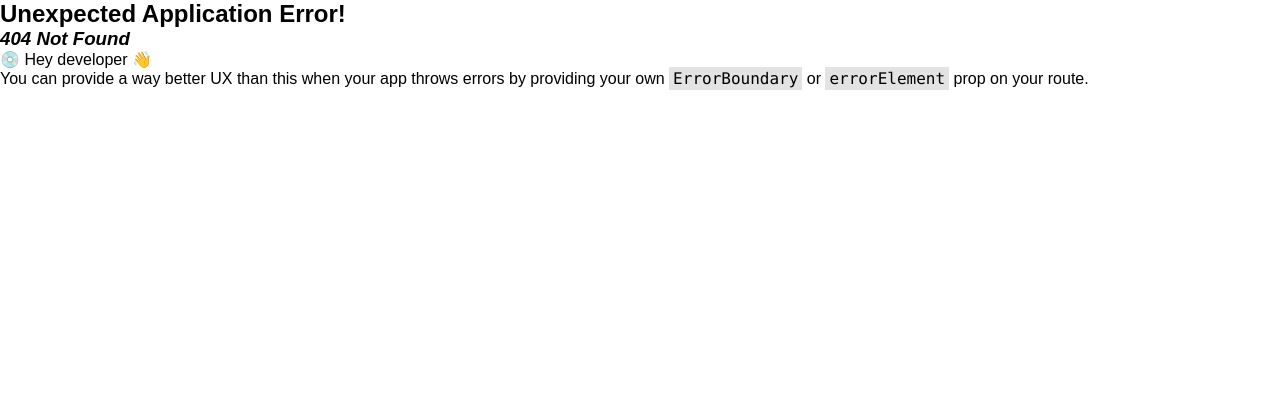
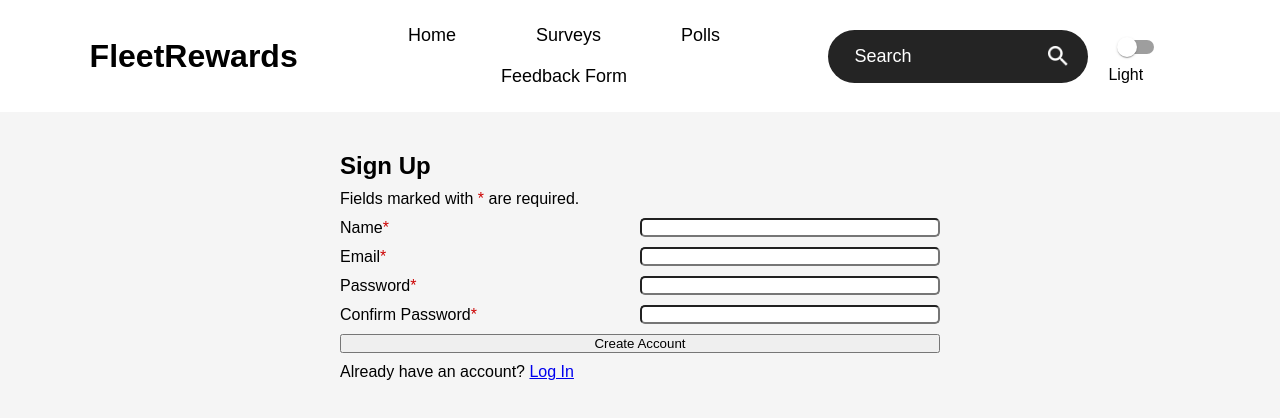
Before and after one commit to ItsGoldeneyes/Vehicular-Networks-Inc, a React (Create React App) app in the folder frontend/: page /register in a window 1280 px wide. Before the commit this address had no page. Shown: the top 418 px of the page. Built offline with nearby package versions, Linux system fonts and the light colour scheme.

Commit message:
add register and login pages

```diff
--- a/frontend/src/App.js
+++ b/frontend/src/App.js
@@ -11,6 +11,8 @@ import Home from "./components/Home";
 import Surveys from "./components/Surveys";
 import Polls from "./components/Polls";
 import FeedbackForm from "./components/FeedbackForm";
+import Register from "./pages/Register/Register";
+import Login from "./pages/Login/Login";
 
 //layouts
 import RootLayout from "./layouts/RootLayout"; /* - to be used for navbar*/
@@ -29,6 +31,8 @@ const router = createBrowserRouter(
       <Route path="Feedback" element={<FeedbackForm />}>
         {/* <Route path=""></Route> */}
       </Route>
+      <Route path="register" element={<Register />} />
+      <Route path="login" element={<Login />} />
     </Route>
   )
 );
--- /dev/null
+++ b/frontend/src/pages/Login/Login.js
@@ -0,0 +1,39 @@
+import React, { useEffect, useId } from "react";
+import styles from './Login.module.css';
+import { NavLink } from "react-router-dom";
+
+export default function Register() {
+    const emailId = useId();
+    const passId = useId();
+
+    useEffect(() => {
+        document.title = "Login - FleetRewards";
+    }, []);
+
+    function handleSubmit(e) {
+        e.preventDefault();
+
+        const form = e.target;
+        const formData = new FormData(form);
+
+        fetch('/some-api', { method: form.method, body: formData });
+        console.log(Object.fromEntries(formData.entries()));
+    }
+
+    return (<>
+        <main className={styles.main}>
+            <h2>Log In</h2>
+            <p>Fields marked with <span className={styles.required} /> are required.</p>
+            <form method="post" onSubmit={handleSubmit} className={styles.registerForm}>
+                <label htmlFor={emailId} className={styles.registerLabel}>Email<span className={styles.required} /></label>
+                <input id={emailId} className={styles.registerInput} name="email" type="email" maxLength={50} required />
+
+                <label htmlFor={passId} className={styles.registerLabel}>Password<span className={styles.required} /></label>
+                <input id={passId} className={styles.registerInput}name="pass" type="password" maxLength={30} required />
+
+                <button className={styles.submit} type="submit">Login</button>
+            </form>
+            <p>Don't have an account? <NavLink to="/register">Register Now</NavLink></p>
+        </main>
+    </>)
+}
--- /dev/null
+++ b/frontend/src/pages/Login/Login.module.css
@@ -0,0 +1,35 @@
+.main {
+    width: 50%;
+    display: flex;
+    flex-direction: column;
+    row-gap: 10px;
+}
+
+.required {
+    color: #c00;
+}
+
+.required::after {
+    content: "*";
+}
+
+.registerForm {
+    display: flex;
+    flex-direction: row;
+    align-items: center;
+    flex-wrap: wrap;
+    row-gap: 10px;
+}
+
+.registerLabel {
+    flex: 1 0 34%;
+}
+
+.registerInput {
+    flex: 1 0 34%;
+    border-radius: 5px;
+}
+
+.submit {
+    flex: 1 0 100%;
+}
--- /dev/null
+++ b/frontend/src/pages/Register/Register.js
@@ -0,0 +1,51 @@
+import React, { useEffect, useId } from "react";
+import styles from './Register.module.css';
+import { NavLink } from "react-router-dom";
+
+export default function Register() {
+    const nameId = useId();
+    const emailId = useId();
+    const passId = useId();
+    const passConfirmId = useId();
+
+    // const [username, setUsername] = useState("");
+    // const [password, setPassword] = useState("");
+    // const [email, setEmail] = useState("");
+
+    useEffect(() => {
+        document.title = "Register - FleetRewards";
+    }, []);
+
+    function handleSubmit(e) {
+        e.preventDefault();
+
+        const form = e.target;
+        const formData = new FormData(form);
+
+        fetch('/some-api', { method: form.method, body: formData });
+        console.log(Object.fromEntries(formData.entries()));
+    }
+
+    return (<>
+        <main className={styles.main}>
+            <h2>Sign Up</h2>
+            <p>Fields marked with <span className={styles.required} /> are required.</p>
+            <form method="post" onSubmit={handleSubmit} className={styles.registerForm}>
+                <label htmlFor={nameId} className={styles.registerLabel}>Name<span className={styles.required} /></label>
+                <input id={nameId} className={styles.registerInput} name="name" type="text" maxLength={20} required />
+
+                <label htmlFor={emailId} className={styles.registerLabel}>Email<span className={styles.required} /></label>
+                <input id={emailId} className={styles.registerInput} name="email" type="email" maxLength={50} required />
+
+                <label htmlFor={passId} className={styles.registerLabel}>Password<span className={styles.required} /></label>
+                <input id={passId} className={styles.registerInput}name="pass" type="password" maxLength={30} required />
+
+                <label htmlFor={passConfirmId} className={styles.registerLabel}>Confirm Password<span className={styles.required} /></label>
+                <input id={passConfirmId} className={styles.registerInput} name="pass-confirm" type="password" maxLength={30} required />
+
+                <button className={styles.submit} type="submit">Create Account</button>
+            </form>
+            <p>Already have an account? <NavLink to="/login">Log In</NavLink></p>
+        </main>
+    </>)
+}
--- /dev/null
+++ b/frontend/src/pages/Register/Register.module.css
@@ -0,0 +1,35 @@
+.main {
+    width: 50%;
+    display: flex;
+    flex-direction: column;
+    row-gap: 10px;
+}
+
+.required {
+    color: #c00;
+}
+
+.required::after {
+    content: "*";
+}
+
+.registerForm {
+    display: flex;
+    flex-direction: row;
+    align-items: center;
+    flex-wrap: wrap;
+    row-gap: 10px;
+}
+
+.registerLabel {
+    flex: 1 0 34%;
+}
+
+.registerInput {
+    flex: 1 0 34%;
+    border-radius: 5px;
+}
+
+.submit {
+    flex: 1 0 100%;
+}
```
